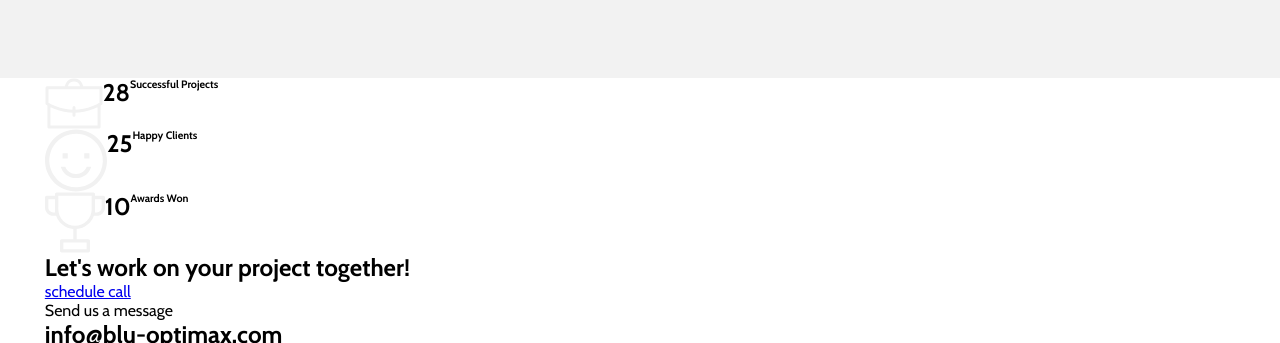
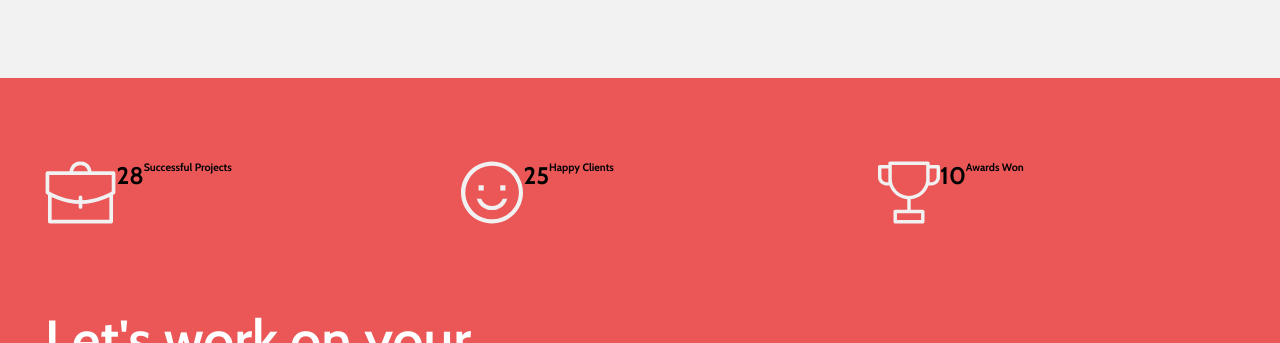
Before and after one commit to Codevixens-Band-3-General-Project/Blu-Optimax-Website, a plain HTML site: page index.html in a window 1280 px wide. Shown: the part 5208-5551 px from the top of the page. Drawn offline with nearby package versions, Linux system fonts and the light colour scheme.

Commit message:
added some classes to section-7 in html and styled section-7 in css

```diff
--- a/css/styles.css
+++ b/css/styles.css
@@ -450,3 +450,66 @@
     text-decoration: none;
 }
 /* end of section-6 styling */
+
+/* start of section-6 styling */
+.section-7 {
+    background-color: #EB5757;
+}
+
+.w30 {
+    width: 30%;
+}
+
+.s7 {
+    padding-bottom: 5%;
+}
+
+.s7-1 {
+    justify-content: space-between;
+    padding: 7% 0;
+}
+
+.s7-2 h2 {
+    color: #FFF;
+    font-family: Cabin;
+    font-size: 55px;
+    font-style: normal;
+    font-weight: 600;
+    line-height: 115%;
+    margin-bottom: 5%;
+}
+
+.s7-2 a {
+    color: #EB5757;
+    font-family: Cabin;
+    font-size: 18px;
+    font-style: normal;
+    font-weight: 700;
+    line-height: normal;
+    background-color: white;
+    padding: 12px 32px;
+}
+
+.s7-3 {
+    margin-left: 60%;
+
+}
+.s7-3 p {
+    color: #FFF;
+    font-family: Cabin;
+    font-size: 20px;
+    font-style: normal;
+    font-weight: 700;
+    line-height: 150%;
+}
+
+.s7-3 h2 {
+    color: rgba(255, 255, 255, 0.50);
+    font-family: Nunito;
+    font-size: 50px;
+    font-style: normal;
+    font-weight: 700;
+    line-height: 100%;
+    margin-top: 2%;
+}
+/* end of section-7 styling */
--- a/index.html
+++ b/index.html
@@ -224,29 +224,29 @@
         </section>
         <!-- end of section-6  -->
         <section class="section-7">
-            <div class="container">
-                <div class="dflex">
-                    <div class="d-flex">
+            <div class="container s7">
+                <div class="d-flex s7-1">
+                    <div class="d-flex w30">
                         <img src="Assets/vector/vector 1.svg" alt="">
                         <h2>28</h2>
                         <h6>Successful Projects</h6>
                     </div>
-                    <div class="d-flex">
+                    <div class="d-flex w30">
                         <img src="Assets/vector/vector 2.svg" alt="">
                         <h2>25</h2>
                         <h6>Happy Clients</h6>
                     </div>
-                    <div class="d-flex">
+                    <div class="d-flex w30">
                         <img src="Assets/vector/vector 3.svg" alt="">
                         <h2>10</h2>
                         <h6>Awards Won</h6>
                     </div>
                 </div>
-                <div>
-                    <h2>Let's work on your project together!</h2>
+                <div class="s7-2">
+                    <h2>Let's work on your <br> project together!</h2>
                     <a href="#">schedule call</a>
                 </div>
-                <div>
+                <div class="s7-3">
                     <p>Send us a message</p>
                     <h2>info@blu-optimax.com</h2>
                 </div>
```
